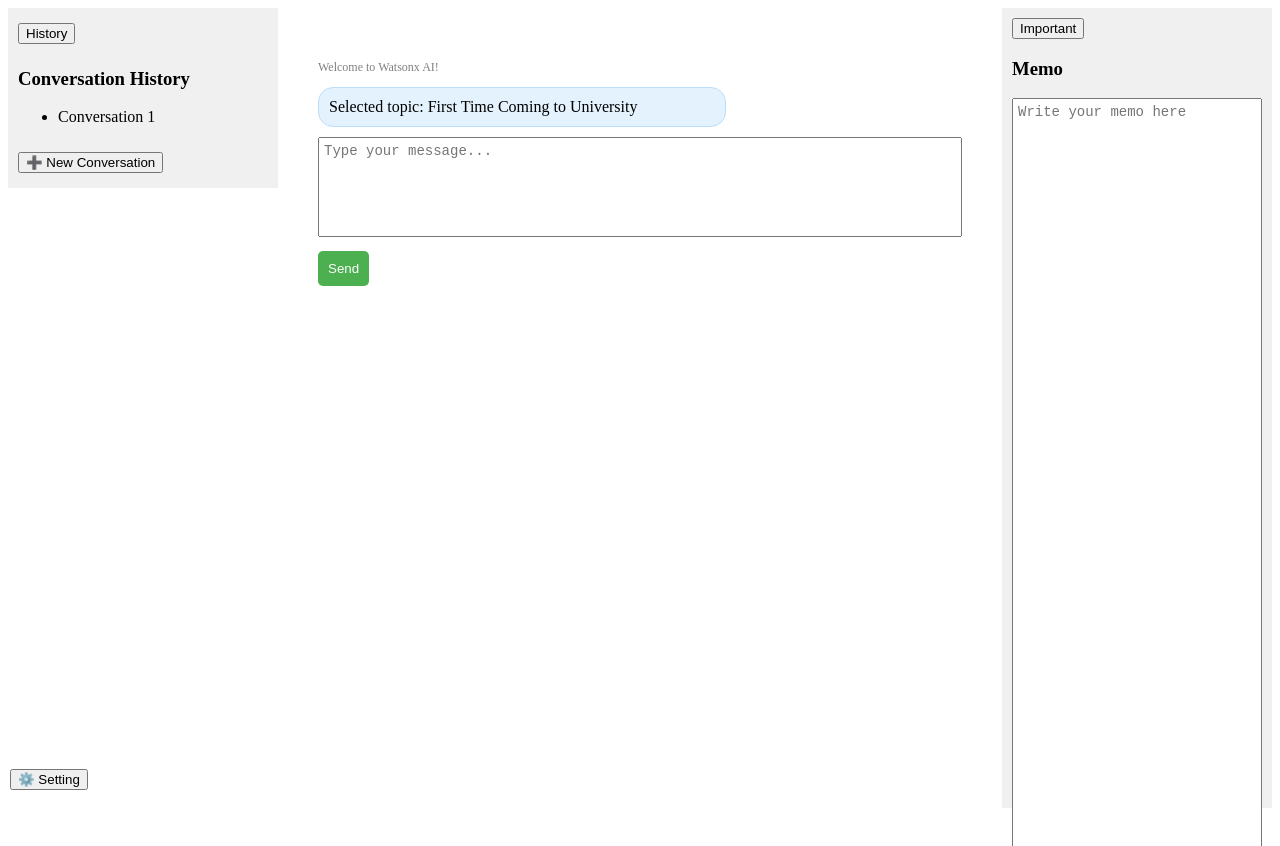
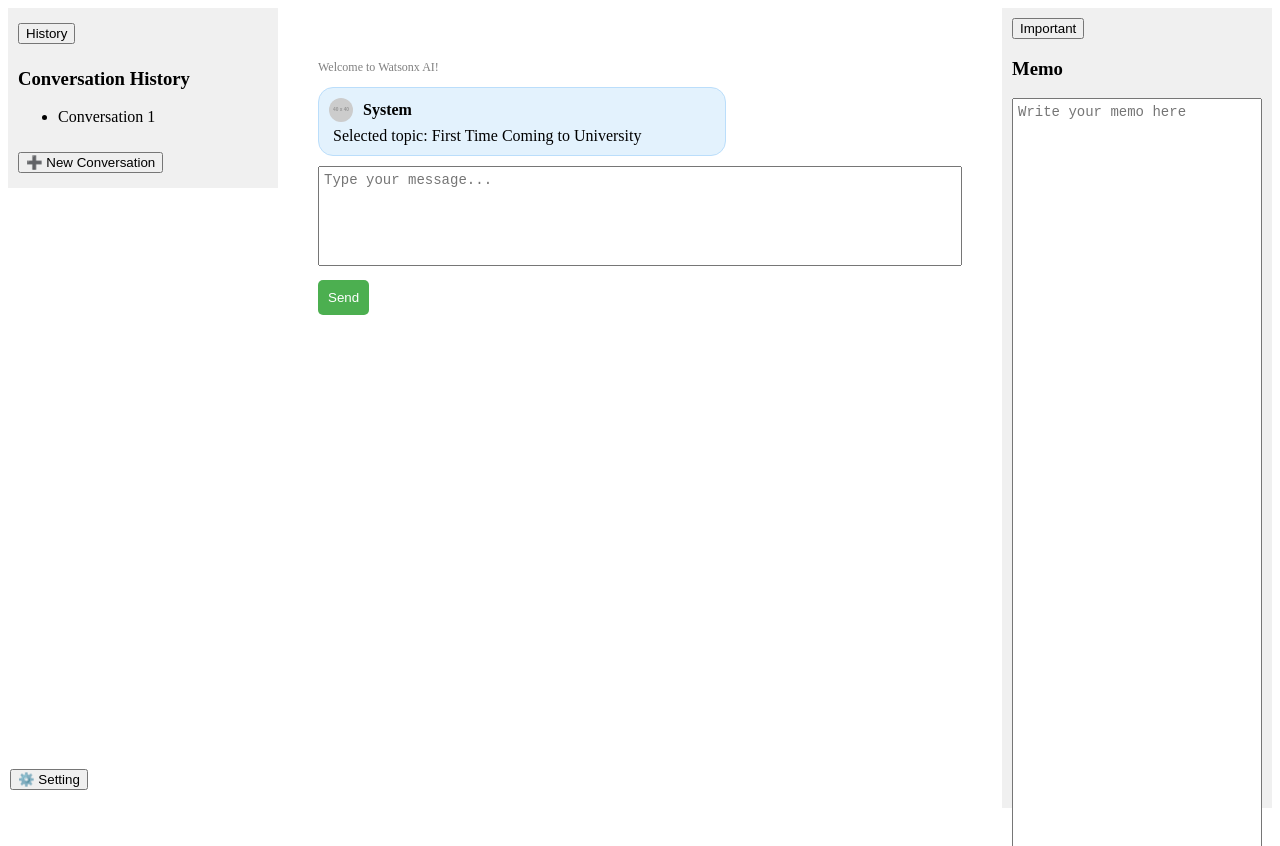
Before and after one commit to spe-uob/2024-AILearningTool, a Vue app in the folder frontend/: page / in a window 1280 px wide. Both pictures are taken after a click on the button "First Time Coming to University". Shown: the top 846 px of the page. Built offline with nearby package versions, Linux system fonts and the light colour scheme.

Commit message:
Update MainContent.vue

```diff
--- a/frontend/src/components/MainContent.vue
+++ b/frontend/src/components/MainContent.vue
@@ -14,6 +14,11 @@
       <div v-if="chatboxVisible">
         <!-- Display messages with smart wrapping -->
         <div v-for="msg in processedMessages" :key="msg.id" class="message">
+          <!-- Display sender name and avatar -->
+          <div class="message-header">
+            <img :src="msg.avatarUrl" alt="Avatar" class="avatar">
+            <span class="sender-name">{{ msg.senderName }}</span>
+          </div>
           {{ msg.content }}
         </div>
 
@@ -71,7 +76,12 @@ export default {
     },
     sendMessage() {
       if (this.userInput.trim()) {
-        this.messages.push({ id: Date.now(), content: this.userInput });
+        this.messages.push({
+          id: Date.now(),
+          content: this.userInput,
+          senderName: 'User', // Add sender's name
+          avatarUrl: 'https://via.placeholder.com/40' // Placeholder avatar URL
+        });
         this.userInput = '';
       }
     },
@@ -83,7 +93,7 @@ export default {
       if (topic === 'First Time Coming to University' || topic === 'Academic Inquiry') {
         this.chatboxVisible = true;
         this.topicSelected = true;
-        this.messages.push({ id: Date.now(), content: `Selected topic: ${topic}` });
+        this.messages.push({ id: Date.now(), content: `Selected topic: ${topic}`, senderName: 'System', avatarUrl: 'https://via.placeholder.com/40' });
       }
     },
   },
@@ -125,6 +135,23 @@ main {
   border-color: #a5d6a7;
 }
 
+.message-header {
+  display: flex;
+  align-items: center;
+  margin-bottom: 5px;
+}
+
+.avatar {
+  width: 24px;
+  height: 24px;
+  border-radius: 50%;
+  margin-right: 10px;
+}
+
+.sender-name {
+  font-weight: bold;
+}
+
 textarea {
   width: 100%;
   height: 100px;
```
